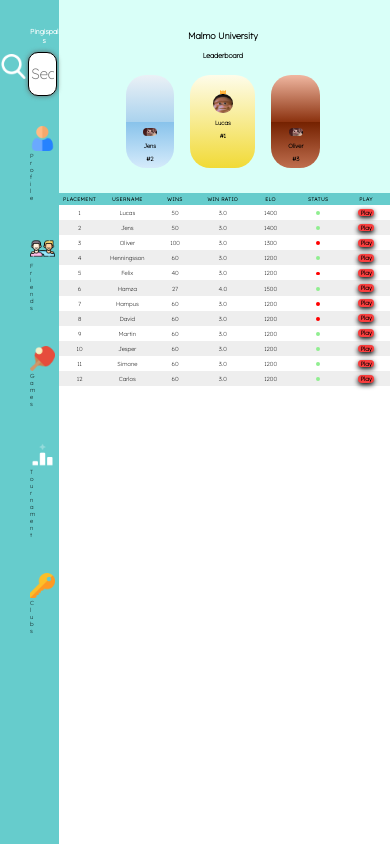
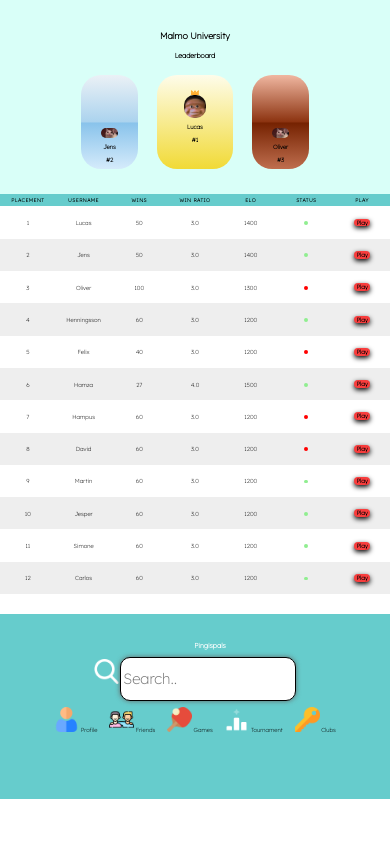
Before and after one commit to jenslars/Pingispalz, a plain HTML site: page PingisPals_Leaderboard/Leaderboard.html in a window 390 px wide. Drawn offline with Linux system fonts and the light colour scheme.

Commit message:
Mobil anpassning
Började lite smått på mobilanpassning av sidan, inte klart än

```diff
--- a/PingisPals_Leaderboard/styleLeaderboard.css
+++ b/PingisPals_Leaderboard/styleLeaderboard.css
@@ -29,8 +29,6 @@
 .sidebar  li {
     padding: 5px;
     display: block;
-
-
 }
 
 .sidebar > h3 {
@@ -258,3 +256,42 @@
     letter-spacing: .1em;
     text-transform: uppercase;
   }
+
+@media screen and (max-width: 600px){
+    .grid {
+        display: grid;
+        grid-template-columns: 100%;
+        grid-template-areas:
+        "header"
+        "top"
+        "ladder"
+        "menu";
+      }
+
+    .sidebar {
+        position: relative;
+        width: auto;
+    }
+
+    #ranking {
+        height: 400px;
+    }
+
+    .sidebar li {
+        display: flex;
+        justify-content: center;
+        display: inline;
+    }
+
+    input {
+        width: auto;
+    }
+
+    input:focus {
+        width: auto;
+    }
+
+    li {
+        margin: 0;
+    }
+}
```
